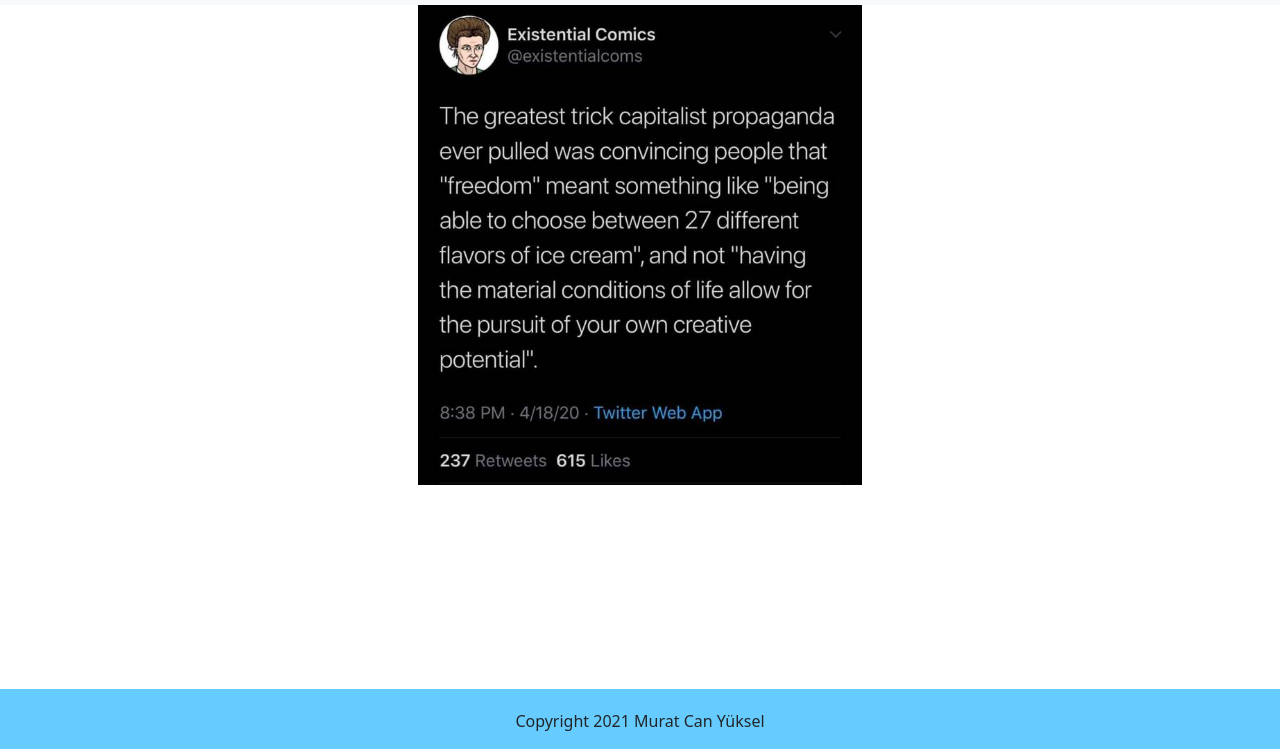
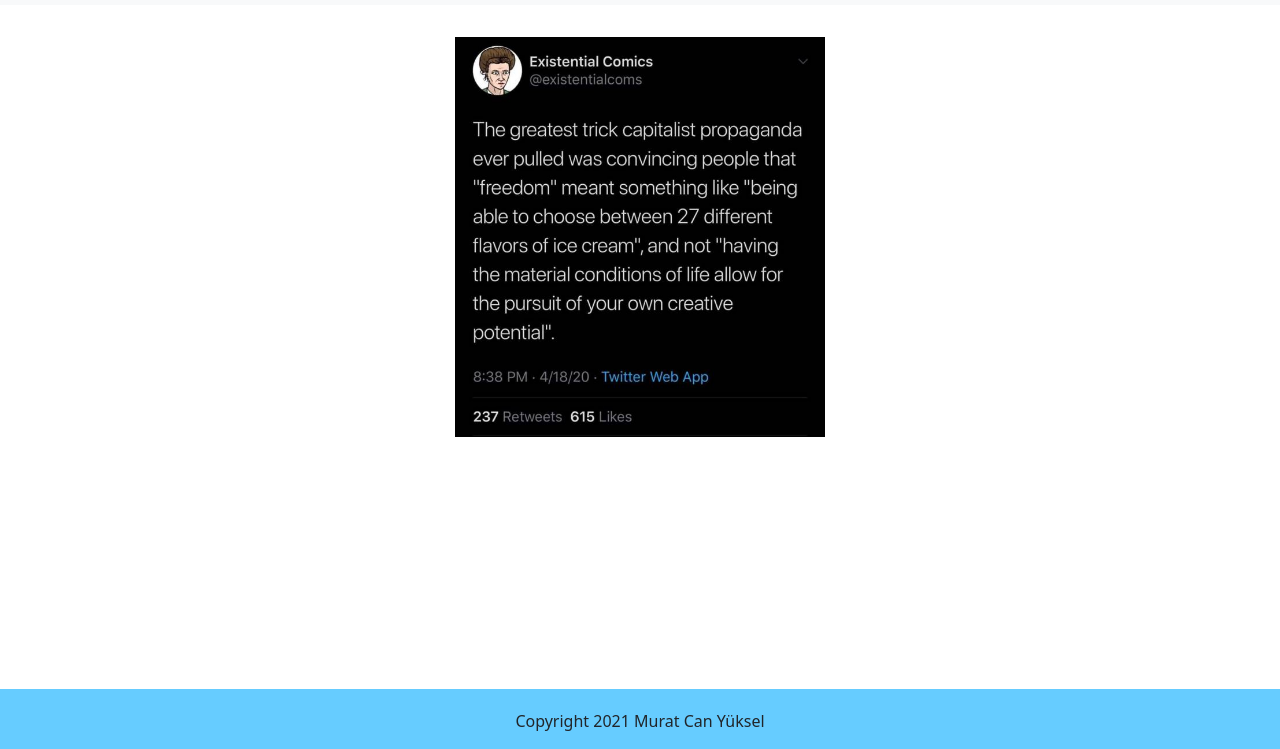
Before and after one commit to muratcan-yuksel/shopping-cart, a Gatsby site: page / in a window 1280 px wide. Shown: the part 51-800 px from the top of the page. Built offline with nearby package versions, Linux system fonts and the light colour scheme; Gatsby itself is replaced by a stand-in of ours.

Commit message:
the image is fine rn

```diff
--- a/src/pages/index.js
+++ b/src/pages/index.js
@@ -8,7 +8,9 @@ export default function Home() {
 <div className={indexContainer}>
 {/* <div>Hello world bruh</div> */}
 
-<img src="/welcome.jpg" style={{maxWidth:"100%"}, {maxHeight:"60vh"}} />
+<img src="/welcome.jpg" style={{maxWidth:"100%"}, {maxHeight:"50vh"}} />
+
+
 </div>
   </Layout>
   )
--- a/src/styles/layout.module.css
+++ b/src/styles/layout.module.css
@@ -13,5 +13,8 @@
 }
 .indexContainer{
     display:flex;
+    flex-direction: row;
     justify-content: center;
+    align-items:flex-end;
+    padding-top:2em;
 }
```
